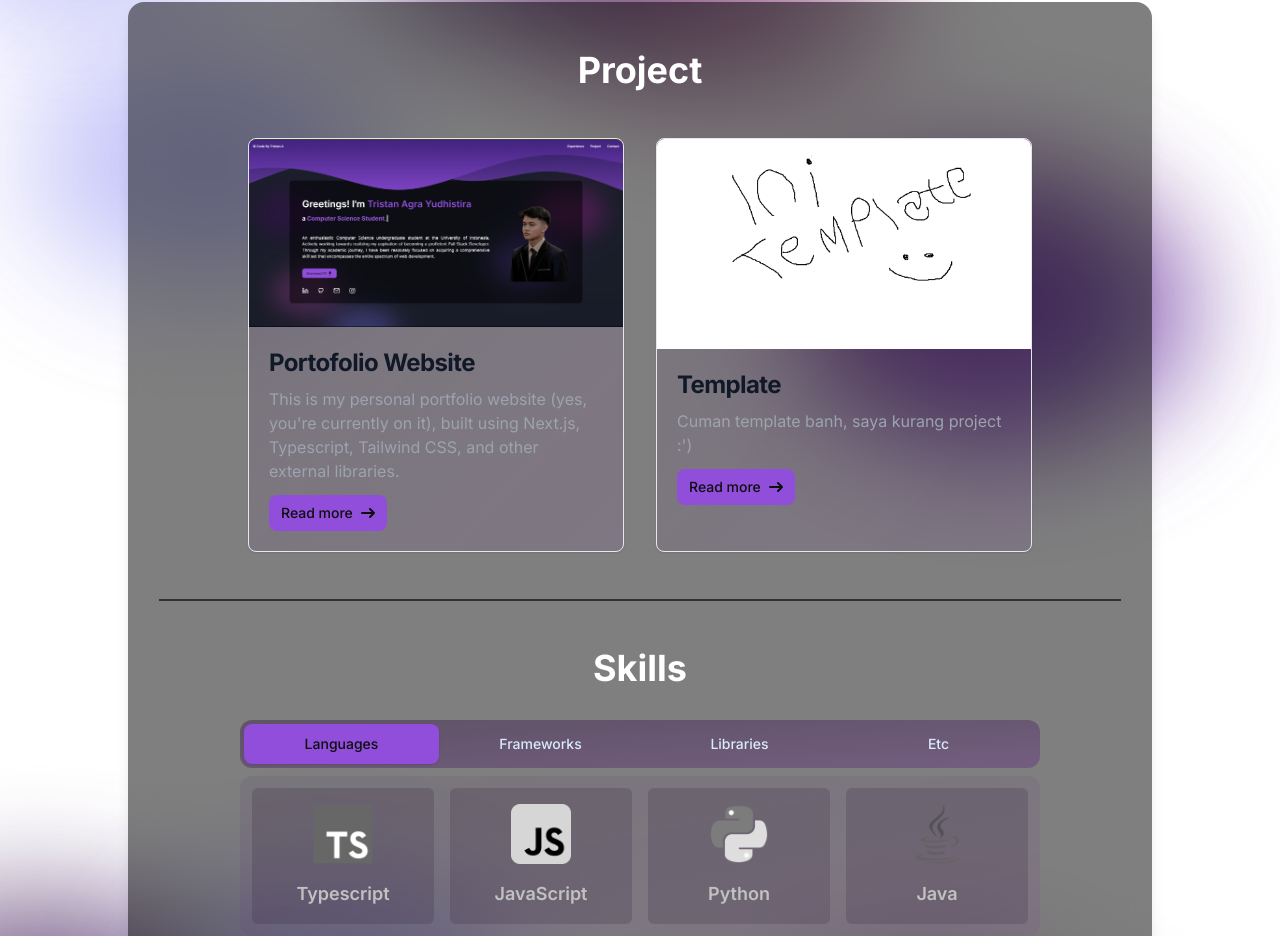
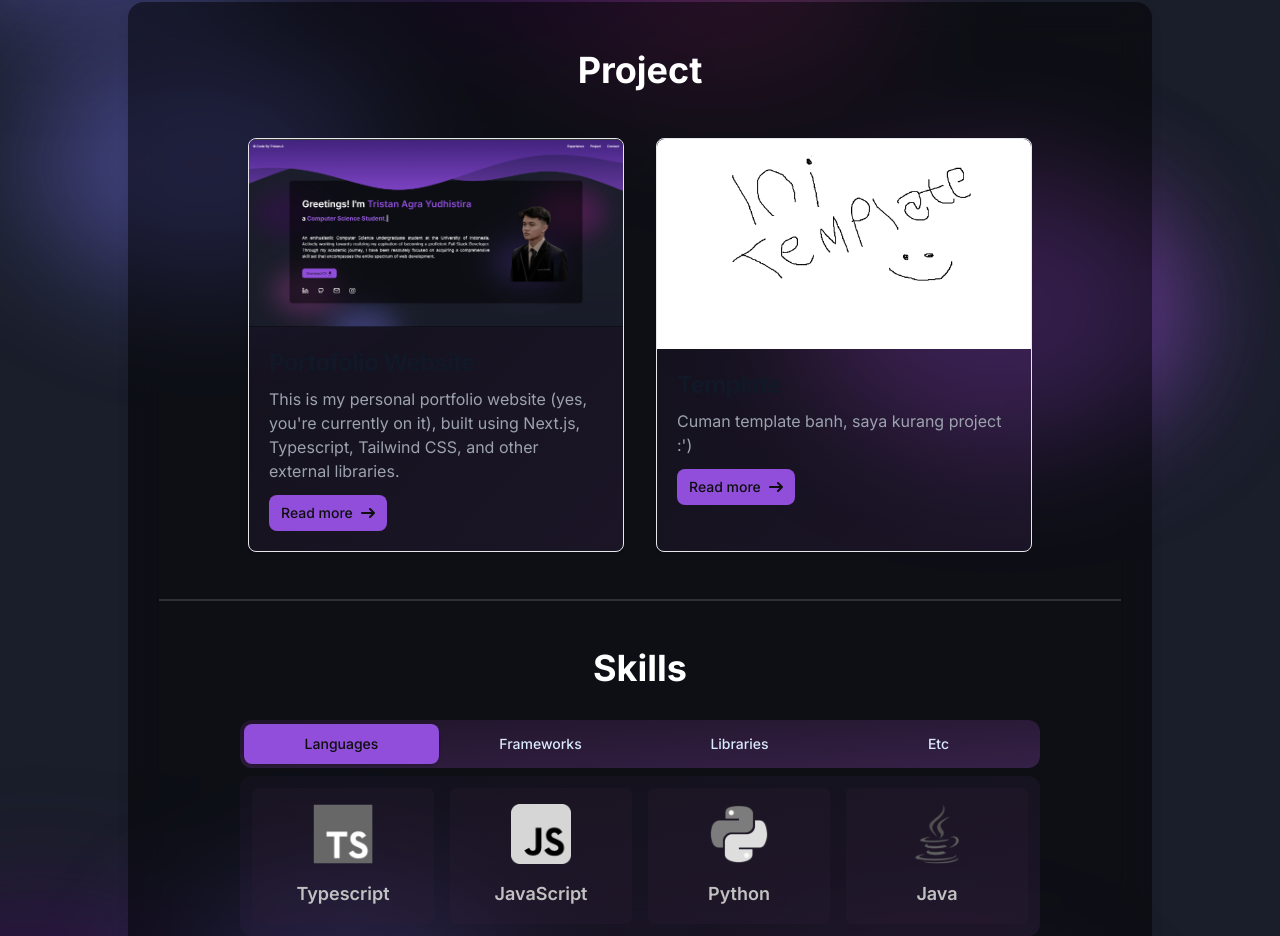
Before and after one commit to TrayMachi/Portofolio-Web, a Next.js app: page / in a window 1280 px wide. Shown: the part 2640-3576 px from the top of the page. Built offline with nearby package versions, Linux system fonts and the light colour scheme.

Commit message:
small fix

```diff
--- a/src/app/component/Projects.tsx
+++ b/src/app/component/Projects.tsx
@@ -67,8 +67,8 @@ const Projects = () => {
                   <Image
                     className="rounded-t-lg object-fill"
                     src={post.img}
-                    width="600"
-                    height="600"
+                    width="700"
+                    height="700"
                     alt={post.altImg}
                   />
                 </a>
@@ -81,7 +81,8 @@ const Projects = () => {
                   <p className="mb-3 font-normal text-gray-400">{post.desc}</p>
                   <motion.a
                     whileTap={{ scale: 0.85 }}
-                    href=""
+                    href={post.ref}
+                    target="_blank"
                     className="inline-flex items-center px-3 py-2 text-sm font-medium text-center rounded-lg bg-[#904edb] hover:bg-[#632f77] active:bg-[#7d3699] text-[#0d0e0d] hover:scale-105 transform transition duration-300"
                   >
                     Read more
--- a/src/app/globals.css
+++ b/src/app/globals.css
@@ -1,24 +1,6 @@
 @tailwind base;
 @tailwind components;
 @tailwind utilities;
-
-:root {
-  --foreground-light-rgb: #161d2d;
-  --background-start-light-rgb: #e0e5e9;
-  --background-end-light-rgb: #c1c9cf;
-
-  --foreground-dark-rgb: #ffffff;
-  --background-start-dark-rgb: #1a1e2a;
-  --background-end-dark-rgb: #12151f;
-}
-
-@media (prefers-color-scheme: dark) {
-  :root {
-    --foreground: var(--foreground-dark-rgb);
-    --background-start: var(--background-start-dark-rgb);
-    --background-end: var(--background-end-dark-rgb);
-  }
-}
 
 @media screen and (max-width: 767px) {
   [data-aos] {
@@ -29,8 +11,7 @@
 }
 
 body {
-  background: linear-gradient(to bottom, var(--background-start), var(--background-end));
-  color: var(--foreground);
+  background-color: #1a1e2a;
 }
 
 
```
